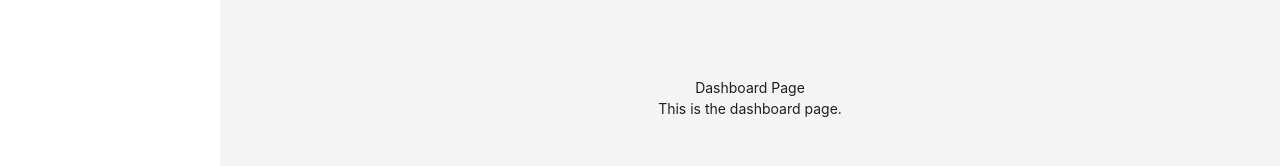
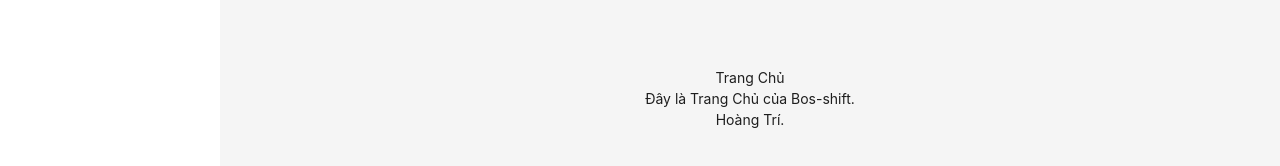
Before and after one commit to TranMinhPhuc220420/bos-shift-1, a React (Vite) app: page / in a window 1280 px wide. Shown: the part 334-500 px from the top of the page. Built offline with nearby package versions, Linux system fonts and the light colour scheme; no server answers; sample sign-in values are in the browser's storage.

Commit message:
Update DashboardPage.jsx

```diff
--- a/src/pages/DashboardPage.jsx
+++ b/src/pages/DashboardPage.jsx
@@ -1,8 +1,9 @@
 const DashboardPage = () => {
   return (
     <div className="flex flex-col items-center justify-center h-full">
-      <h1>Dashboard Page</h1>
-      <p>This is the dashboard page.</p>
+      <h1>Trang Chủ </h1>
+      <p>Đây là Trang Chủ của Bos-shift.</p>
+      <p>Hoàng Trí.</p>
     </div>
   );
 };
```
